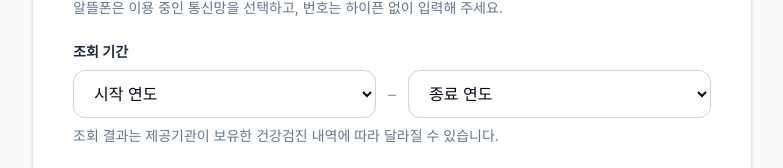
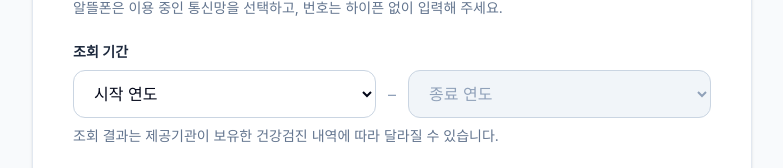
Before and after one commit to tooth-is-silver/sakak-assignment, a React (Vite) app in the folder web/: page /checkup in a window 1280 px wide. Shown: the part 605-773 px from the top of the page, without its empty margins (248-1031 px from the left). Built offline with nearby package versions, Linux system fonts and the light colour scheme.

Commit message:
feat: 건강검진 폼 입력 기능 개선

```diff
--- a/web/src/features/checkup-flow/ui/CheckupStart.tsx
+++ b/web/src/features/checkup-flow/ui/CheckupStart.tsx
@@ -1,5 +1,6 @@
 import { zodResolver } from '@hookform/resolvers/zod';
-import { useForm } from 'react-hook-form';
+import type { ChangeEvent, InputEvent } from 'react';
+import { useForm, useWatch } from 'react-hook-form';
 import { Link } from 'react-router-dom';
 import { checkupFormSchema, type CheckupFormValues } from '../model/schema';
 
@@ -18,13 +19,29 @@ function getFieldStateClassName(hasError: boolean) {
   return 'border-slate-300 focus:border-teal-700 focus:ring-teal-700/20';
 }
 
+function handleNumericInput(event: InputEvent<HTMLInputElement>) {
+  event.currentTarget.value = event.currentTarget.value.replace(/\D/g, '');
+}
+
 export function CheckupStart() {
   const {
     register,
     handleSubmit,
+    control,
+    getValues,
+    setValue,
     formState: { errors },
   } = useForm<CheckupFormValues>({ resolver: zodResolver(checkupFormSchema) });
+  const startDate = useWatch({ control, name: 'startDate' });
   const validateForm = handleSubmit(() => undefined);
+
+  function handleStartDateChange(event: ChangeEvent<HTMLSelectElement>) {
+    const endDate = getValues('endDate');
+
+    if (endDate && endDate < event.target.value) {
+      setValue('endDate', '', { shouldDirty: true, shouldValidate: true });
+    }
+  }
 
   return (
     <section
@@ -79,6 +96,7 @@ export function CheckupStart() {
               inputMode="numeric"
               autoComplete="bday"
               maxLength={8}
+              onInput={handleNumericInput}
               aria-invalid={Boolean(errors.birthdate)}
               aria-describedby={errors.birthdate ? 'birthdate-error' : ''}
               placeholder="19900101"
@@ -121,6 +139,7 @@ export function CheckupStart() {
                 type="tel"
                 autoComplete="tel"
                 maxLength={11}
+                onInput={handleNumericInput}
                 aria-invalid={Boolean(errors.phoneNo)}
                 aria-describedby="telecom-description"
                 placeholder="01012345678"
@@ -152,7 +171,7 @@ export function CheckupStart() {
                 defaultValue=""
                 aria-invalid={Boolean(errors.startDate)}
                 aria-describedby="period-description"
-                {...register('startDate')}
+                {...register('startDate', { onChange: handleStartDateChange })}
                 className={`min-h-11 min-w-0 rounded-xl border bg-white px-4 py-3 text-slate-950 focus:outline-none focus:ring-2 ${getFieldStateClassName(Boolean(errors.startDate))}`}
               >
                 <option value="" disabled>
@@ -173,19 +192,24 @@ export function CheckupStart() {
               <select
                 id="endDate"
                 defaultValue=""
+                disabled={!startDate}
                 aria-invalid={Boolean(errors.endDate)}
                 aria-describedby="period-description"
                 {...register('endDate')}
-                className={`min-h-11 min-w-0 rounded-xl border bg-white px-4 py-3 text-slate-950 focus:outline-none focus:ring-2 ${getFieldStateClassName(Boolean(errors.endDate))}`}
+                className={`min-h-11 min-w-0 rounded-xl border bg-white px-4 py-3 text-slate-950 focus:outline-none focus:ring-2 disabled:cursor-not-allowed disabled:bg-slate-100 disabled:text-slate-400 ${getFieldStateClassName(Boolean(errors.endDate))}`}
               >
                 <option value="" disabled>
                   종료 연도
                 </option>
-                {selectableYears.map((year) => (
-                  <option key={year} value={year}>
-                    {year}년
-                  </option>
-                ))}
+                {selectableYears.map((year) => {
+                  const isBeforeStartDate = Boolean(startDate && year < Number(startDate));
+
+                  return (
+                    <option key={year} value={year} disabled={isBeforeStartDate}>
+                      {year}년
+                    </option>
+                  );
+                })}
               </select>
             </div>
             <div
```
